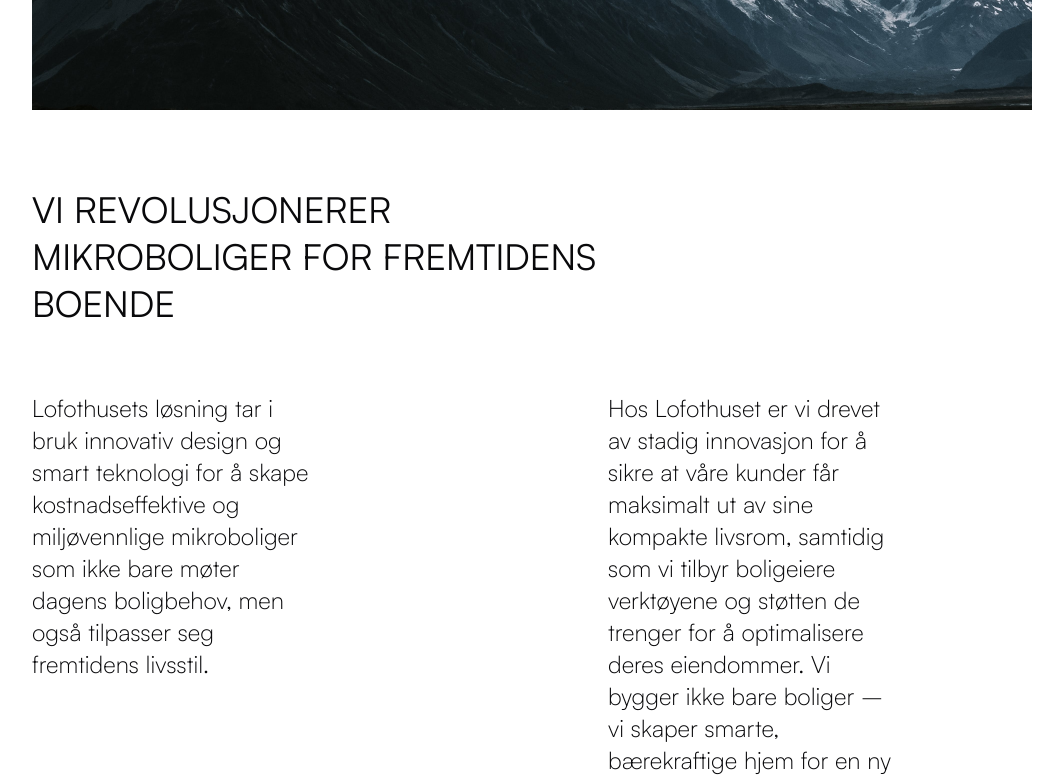
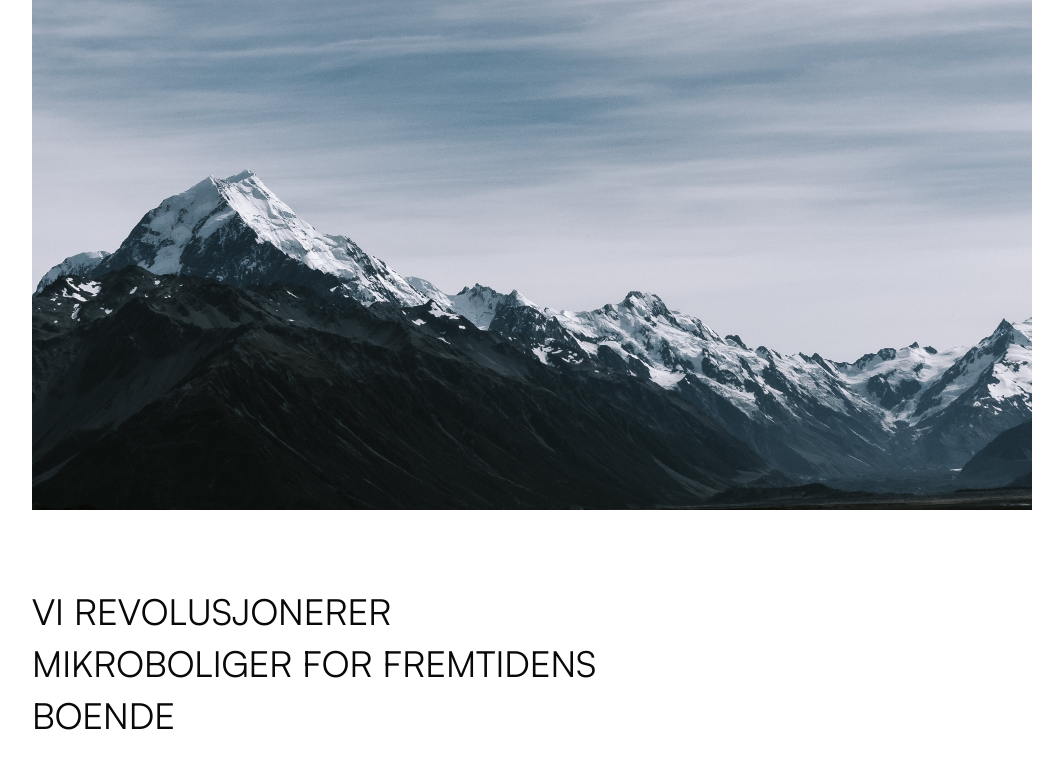
Before and after one commit to tariknh/lofothuset, a Next.js app: page /om-oss in a window 1280 px wide. Shown: the part 2000-2782 px from the top of the page, without its empty margins (32-1095 px from the left). Built offline with nearby package versions, Linux system fonts and the light colour scheme.

Commit message:
Padding fix, blogg, text anims, om oss page

```diff
--- a/app/modeller/finnmarken/page.tsx
+++ b/app/modeller/finnmarken/page.tsx
@@ -16,7 +16,9 @@
       <ModellModeller />
       {/* <ModellVideo /> */}
       <ModellFordeler />
-      <ModellBestille />
+      <div className="px-3">
+        <ModellBestille />
+      </div>
       <Hvordan />
       <Blog />
       <FAQ />
--- a/app/om-oss/page.tsx
+++ b/app/om-oss/page.tsx
@@ -2,9 +2,14 @@
 import Image from "next/image";
 import team from "../Static/Folk.json";
 import ModellBestille from "@/components/modeller/ModellBestille";
+import Button from "@/components/ui/LagButton";
+import Link from "next/link";
 const Omoss = () => {
   return (
     <main className="w-full flex min-h-screen flex-col items-center justify-start">
+      <section className="bg-white p-3 text-6xl place-items-end h-[50vh] flex w-full ">
+        <h1>Vårt Team</h1>
+      </section>
       <section className="grid relative grid-rows-6 h-[50vh] w-full">
         <Image
           className="absolute"
@@ -14,7 +19,7 @@
           alt={""}
         />
       </section>
-      <section className="mb-16 p-8 lg:p-16 text-2xl gap-y-20 md:grid-cols-12 grid text-balance  bg-white h-fit">
+      <section className="mb-16 p-3 lg:p-16 text-2xl gap-y-20 md:grid-cols-12 grid text-balance  bg-white h-fit">
         <h2
           data-scroll
           data-scroll-speed=".1"
@@ -114,7 +119,37 @@
           ))}
         </div>
         <div className="col-span-full my-16 lg:col-start-2 self-center  w-full">
-          <ModellBestille />
+          <section className="self-center sm:px-4 lg:px-16 flex flex-col sm:flex-row-reverse justify-center items-center gap-8 w-full max-w-[1200px]">
+            <div className="aspect-square relative w-full sm:max-w-[500px] ">
+              <Image
+                src="/geir.png"
+                alt="Bestille"
+                fill
+                className="object-cover"
+              />
+            </div>
+            <div className="flex flex-col w-full justify-center sm:items-start sm:p-8">
+              <h3 className="uppercase sm:mb-2 text-lg">
+                Oppfyll drømmene dine
+              </h3>
+              <h2 className="xsm-370:text-2xl sm:text-3xl lg:text-4xl text-xl font-medium mb-4 sm:max-w-72">
+                Klar til å bestille Finnmarken IV?{" "}
+              </h2>
+              <Link href={"/kontakt"}>
+                <button
+                  className={`w-3/5 sm:w-60 text-lg flex justify-between py-4 border-b-[1px] border-black items-center text-lagtext`}
+                >
+                  Kontakt Oss
+                  <Image
+                    width={28}
+                    height={28}
+                    src={"/arrow.svg"}
+                    alt="Click Here"
+                  />
+                </button>
+              </Link>
+            </div>
+          </section>
         </div>
       </section>
     </main>
--- a/components/modeller/ModellBestille.tsx
+++ b/components/modeller/ModellBestille.tsx
@@ -4,7 +4,7 @@
 
 function ModellBestille() {
   return (
-    <section className="self-center px-2 sm:px-4 lg:px-16 flex flex-col sm:flex-row-reverse justify-center items-center gap-8 w-full max-w-[1200px]">
+    <section className="self-center sm:px-4 lg:px-16 flex flex-col sm:flex-row-reverse justify-center items-center gap-8 w-full max-w-[1200px]">
       <div className="aspect-square relative w-full sm:max-w-[500px] ">
         <Image src="/geir.png" alt="Bestille" fill className="object-cover" />
       </div>
--- a/components/sections/Blog.tsx
+++ b/components/sections/Blog.tsx
@@ -41,7 +41,7 @@
       <div className=" flex justify-between items-center w-full col-span-2 ">
         {/* Header */}
         <h2 className="text-[clamp(36px,11vw,42px)] md:text-[clamp(52px,13.3vw,60px)] tracking-tight ">
-          <AnimatedLetters text="Blog innlegg" />
+          <AnimatedLetters text="Blogg innlegg" />
         </h2>
       </div>
 
--- a/components/sections/FAQ.tsx
+++ b/components/sections/FAQ.tsx
@@ -5,12 +5,13 @@
   AccordionTrigger,
 } from "@/components/ui/accordion";
 import questions from "@/app/Static/faq.json";
+import { AnimatedLetters, AnimatedLines } from "../ui/Animations/AnimatedHero";
 
 export function FAQ() {
   return (
     <Accordion type="single" collapsible className="my-16 p-3 lg:p-4">
       <h2 className="text-[clamp(32px,9.6vw,36px)] md:text-[clamp(42px,3.3vw,48px)] tracking-tighter my-8">
-        Ofte stilte spørsmål
+        <AnimatedLetters text="Ofte stilte spørsmål" />
       </h2>
       {questions.accordionItems.map((question, key) => (
         <AccordionItem
--- a/components/ui/Animations/AnimatedHero.tsx
+++ b/components/ui/Animations/AnimatedHero.tsx
@@ -18,14 +18,14 @@
     opacity: 1,
     transition: {
       ease: [0.87, 0, 0.13, 1],
-      duration: 1.3,
+      duration: 2.3,
     },
   },
 };
 
 const linesAnimation = {
   initial: {
-    y: 50,
+    y: 5,
     opacity: 0,
   },
   animate: {
@@ -62,10 +62,10 @@
   center,
 }: AnimatedLettersProps) => {
   const ref = useRef(null);
-  const isInView = useInView(ref, { amount: 0.5, once: true });
+  const isInView = useInView(ref, { amount: 0, once: true });
   return (
     <motion.span
-      className={`flex overflow-hidden pb-2 flex-wrap text-balance ${
+      className={`flex overflow-hidden leading-none pb-2 flex-wrap text-balance ${
         center && "justify-center"
       }`}
       variants={banner}
@@ -74,14 +74,14 @@
       ref={ref}
     >
       {text.split(" ").map((word) => (
-        <span key={word} className="inline-block overflow-hidden h-fit">
+        <span key={word} className="inline-block pb-2 overflow-hidden h-fit">
           {word.split("").map((letter, index) => (
             <motion.span
-              className="inline-block overflow-hidden"
+              className="inline-block py-1"
               variants={letterAnimation}
               key={index}
             >
-              {letter === " " ? "\u00A0" : letter === "+" ? "\u0020" : letter}
+              {letter}
             </motion.span>
           ))}
           <span className="inline-block">&nbsp;</span>
@@ -99,10 +99,10 @@
   center,
 }: AnimatedLettersProps) => {
   const ref = useRef(null);
-  const isInView = useInView(ref, { amount: 0.5, once: true });
+  const isInView = useInView(ref, { amount: 0, once: true });
   return (
     <motion.span
-      className={`flex overflow-hidden pb-2 flex-wrap text-balance ${
+      className={`flex overflow-hidden pb-2 leading-tight flex-wrap text-balance ${
         center && "justify-center"
       }`}
       variants={banner}
```
